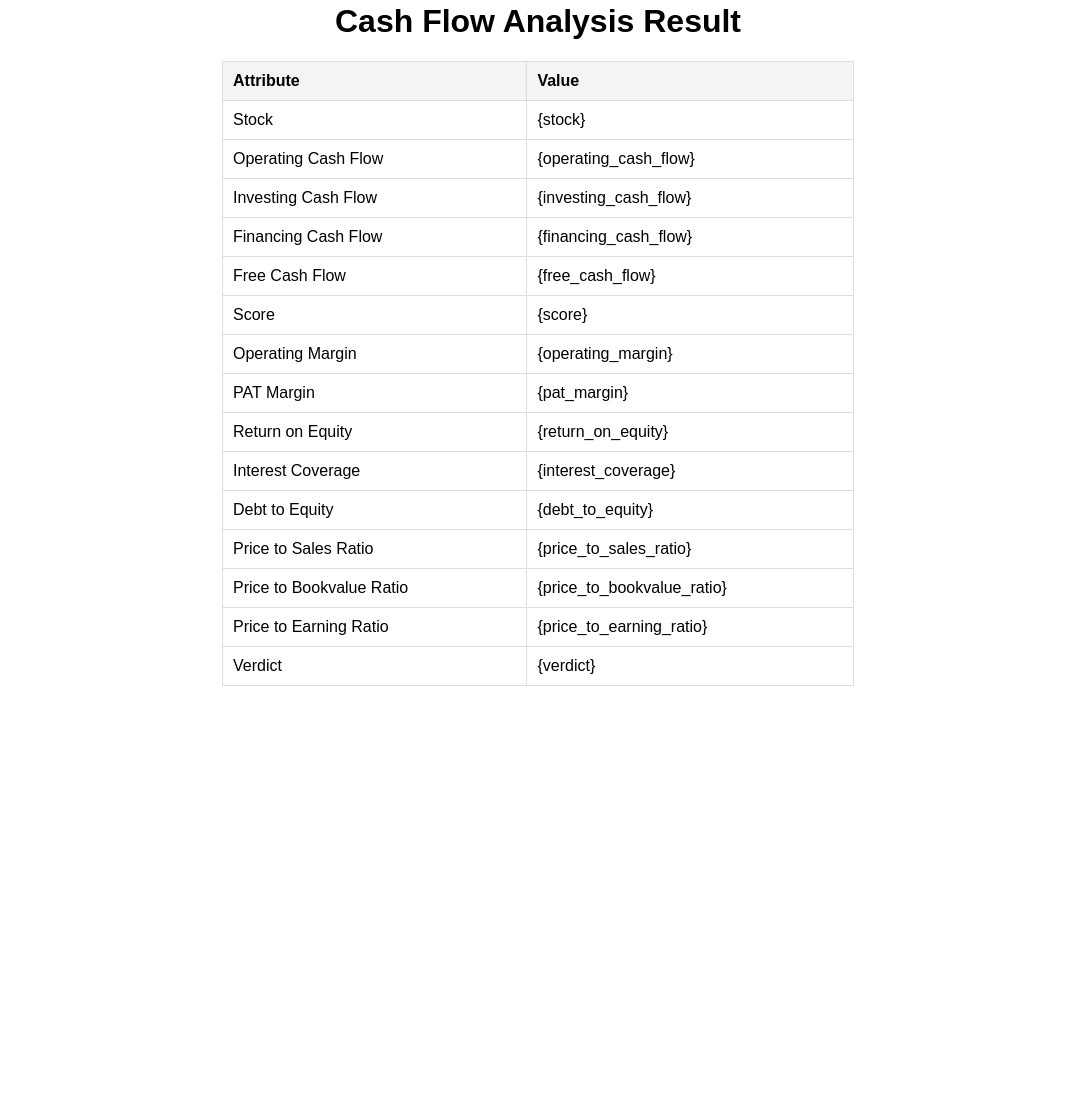
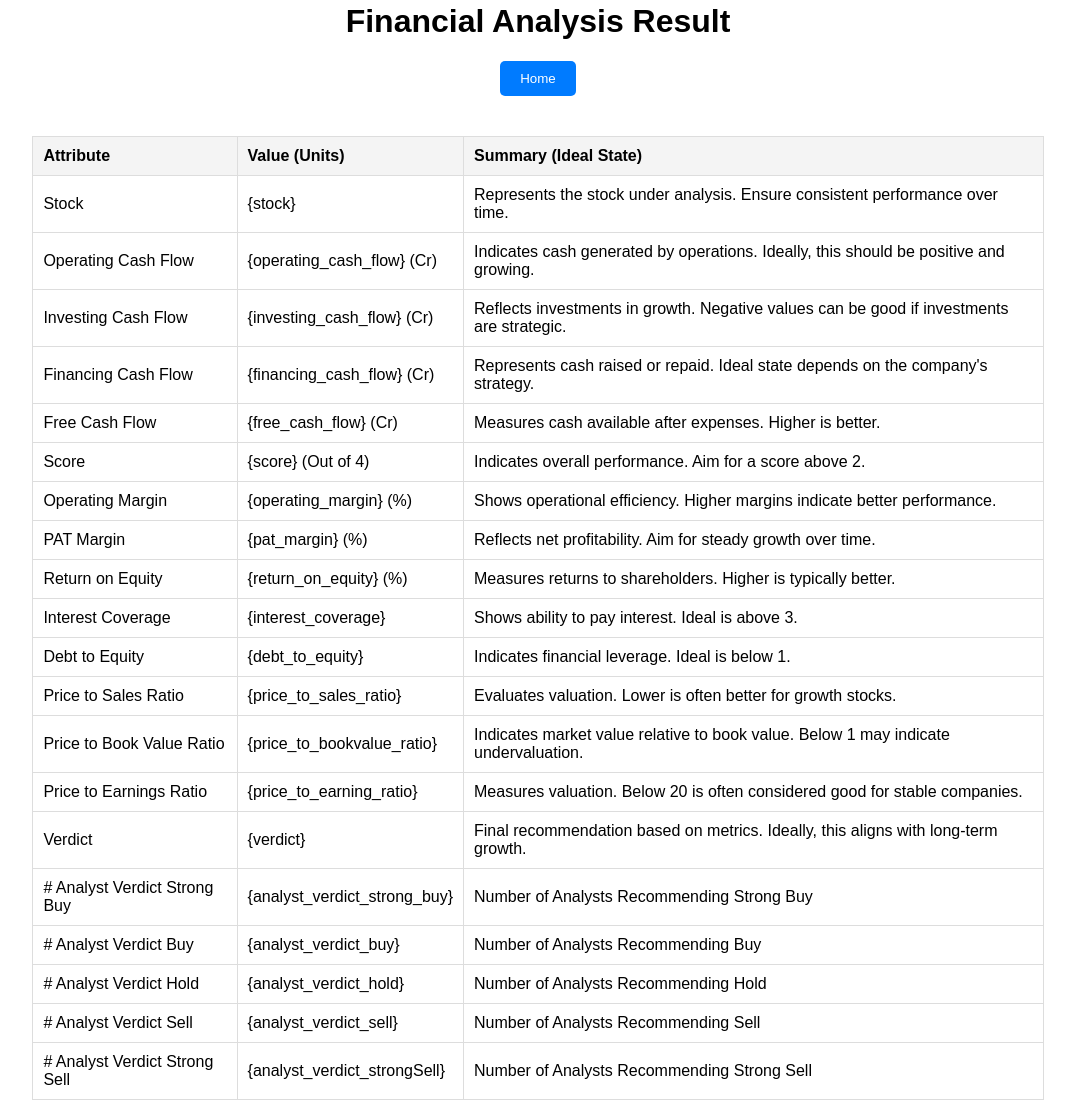
Before and after one commit to anu-007/stock_verdict_app, a plain HTML site: page templates/analysis.html in a window 1280 px wide. Shown: the part 47-1167 px from the top of the page, without its empty margins (102-1177 px from the left). Before the commit the page ends 800 px from the top, so only its background shows below. Drawn offline with Linux system fonts and the light colour scheme.

Commit message:
improvements

```diff
--- a/templates/analysis.html
+++ b/templates/analysis.html
@@ -3,77 +3,144 @@
 
 <head>
     <meta charset="UTF-8">
-    <meta name="viewport" content="width=device-width,initial-scale=1">
-    <title>Cash Flow Analysis Result</title>
+    <meta name="viewport" content="width=device-width, initial-scale=1">
+    <title>Financial Analysis Result</title>
 </head>
 
 <body style="font-family: Arial, sans-serif; text-align: center; margin-top: 50px;">
-    <h1>Cash Flow Analysis Result</h1>
-    <table style="margin: 20px auto; border-collapse: collapse; width: 50%;">
+    <h1>Financial Analysis Result</h1>
+    <button onclick="window.location.href='index.html'"
+        style="margin-bottom: 20px; padding: 10px 20px; background-color: #007BFF; color: white; border: none; border-radius: 5px; cursor: pointer;">
+        Home
+    </button>
+    <table style="margin: 20px auto; border-collapse: collapse; width: 80%;">
         <tr>
             <th style="border: 1px solid #ddd; padding: 10px; text-align: left; background-color: #f4f4f4;">Attribute
             </th>
-            <th style="border: 1px solid #ddd; padding: 10px; text-align: left; background-color: #f4f4f4;">Value</th>
+            <th style="border: 1px solid #ddd; padding: 10px; text-align: left; background-color: #f4f4f4;">Value
+                (Units)</th>
+            <th style="border: 1px solid #ddd; padding: 10px; text-align: left; background-color: #f4f4f4;">Summary
+                (Ideal State)</th>
         </tr>
         <tr>
             <td style="border: 1px solid #ddd; padding: 10px; text-align: left;">Stock</td>
             <td style="border: 1px solid #ddd; padding: 10px; text-align: left;">{stock}</td>
+            <td style="border: 1px solid #ddd; padding: 10px; text-align: left;">Represents the stock under analysis.
+                Ensure consistent performance over time.</td>
         </tr>
         <tr>
             <td style="border: 1px solid #ddd; padding: 10px; text-align: left;">Operating Cash Flow</td>
-            <td style="border: 1px solid #ddd; padding: 10px; text-align: left;">{operating_cash_flow}</td>
+            <td style="border: 1px solid #ddd; padding: 10px; text-align: left;">{operating_cash_flow} (Cr)</td>
+            <td style="border: 1px solid #ddd; padding: 10px; text-align: left;">Indicates cash generated by operations.
+                Ideally, this should be positive and growing.</td>
         </tr>
         <tr>
             <td style="border: 1px solid #ddd; padding: 10px; text-align: left;">Investing Cash Flow</td>
-            <td style="border: 1px solid #ddd; padding: 10px; text-align: left;">{investing_cash_flow}</td>
+            <td style="border: 1px solid #ddd; padding: 10px; text-align: left;">{investing_cash_flow} (Cr)</td>
+            <td style="border: 1px solid #ddd; padding: 10px; text-align: left;">Reflects investments in growth.
+                Negative values can be good if investments are strategic.</td>
         </tr>
         <tr>
             <td style="border: 1px solid #ddd; padding: 10px; text-align: left;">Financing Cash Flow</td>
-            <td style="border: 1px solid #ddd; padding: 10px; text-align: left;">{financing_cash_flow}</td>
+            <td style="border: 1px solid #ddd; padding: 10px; text-align: left;">{financing_cash_flow} (Cr)</td>
+            <td style="border: 1px solid #ddd; padding: 10px; text-align: left;">Represents cash raised or repaid. Ideal
+                state depends on the company's strategy.</td>
         </tr>
         <tr>
             <td style="border: 1px solid #ddd; padding: 10px; text-align: left;">Free Cash Flow</td>
-            <td style="border: 1px solid #ddd; padding: 10px; text-align: left;">{free_cash_flow}</td>
+            <td style="border: 1px solid #ddd; padding: 10px; text-align: left;">{free_cash_flow} (Cr)</td>
+            <td style="border: 1px solid #ddd; padding: 10px; text-align: left;">Measures cash available after expenses.
+                Higher is better.</td>
         </tr>
         <tr>
             <td style="border: 1px solid #ddd; padding: 10px; text-align: left;">Score</td>
-            <td style="border: 1px solid #ddd; padding: 10px; text-align: left;">{score}</td>
+            <td style="border: 1px solid #ddd; padding: 10px; text-align: left;">{score} (Out of 4)</td>
+            <td style="border: 1px solid #ddd; padding: 10px; text-align: left;">Indicates overall performance. Aim for
+                a score above 2.</td>
         </tr>
         <tr>
             <td style="border: 1px solid #ddd; padding: 10px; text-align: left;">Operating Margin</td>
-            <td style="border: 1px solid #ddd; padding: 10px; text-align: left;">{operating_margin}</td>
+            <td style="border: 1px solid #ddd; padding: 10px; text-align: left;">{operating_margin} (%)</td>
+            <td style="border: 1px solid #ddd; padding: 10px; text-align: left;">Shows operational efficiency. Higher
+                margins indicate better performance.</td>
         </tr>
         <tr>
             <td style="border: 1px solid #ddd; padding: 10px; text-align: left;">PAT Margin</td>
-            <td style="border: 1px solid #ddd; padding: 10px; text-align: left;">{pat_margin}</td>
+            <td style="border: 1px solid #ddd; padding: 10px; text-align: left;">{pat_margin} (%)</td>
+            <td style="border: 1px solid #ddd; padding: 10px; text-align: left;">Reflects net profitability. Aim for
+                steady growth over time.</td>
         </tr>
         <tr>
             <td style="border: 1px solid #ddd; padding: 10px; text-align: left;">Return on Equity</td>
-            <td style="border: 1px solid #ddd; padding: 10px; text-align: left;">{return_on_equity}</td>
+            <td style="border: 1px solid #ddd; padding: 10px; text-align: left;">{return_on_equity} (%)</td>
+            <td style="border: 1px solid #ddd; padding: 10px; text-align: left;">Measures returns to shareholders.
+                Higher is typically better.</td>
         </tr>
         <tr>
             <td style="border: 1px solid #ddd; padding: 10px; text-align: left;">Interest Coverage</td>
             <td style="border: 1px solid #ddd; padding: 10px; text-align: left;">{interest_coverage}</td>
+            <td style="border: 1px solid #ddd; padding: 10px; text-align: left;">Shows ability to pay interest. Ideal is
+                above 3.</td>
         </tr>
         <tr>
             <td style="border: 1px solid #ddd; padding: 10px; text-align: left;">Debt to Equity</td>
             <td style="border: 1px solid #ddd; padding: 10px; text-align: left;">{debt_to_equity}</td>
+            <td style="border: 1px solid #ddd; padding: 10px; text-align: left;">Indicates financial leverage. Ideal is
+                below 1.</td>
         </tr>
         <tr>
             <td style="border: 1px solid #ddd; padding: 10px; text-align: left;">Price to Sales Ratio</td>
             <td style="border: 1px solid #ddd; padding: 10px; text-align: left;">{price_to_sales_ratio}</td>
+            <td style="border: 1px solid #ddd; padding: 10px; text-align: left;">Evaluates valuation. Lower is often
+                better for growth stocks.</td>
         </tr>
         <tr>
-            <td style="border: 1px solid #ddd; padding: 10px; text-align: left;">Price to Bookvalue Ratio</td>
+            <td style="border: 1px solid #ddd; padding: 10px; text-align: left;">Price to Book Value Ratio</td>
             <td style="border: 1px solid #ddd; padding: 10px; text-align: left;">{price_to_bookvalue_ratio}</td>
+            <td style="border: 1px solid #ddd; padding: 10px; text-align: left;">Indicates market value relative to book
+                value. Below 1 may indicate undervaluation.</td>
         </tr>
         <tr>
-            <td style="border: 1px solid #ddd; padding: 10px; text-align: left;">Price to Earning Ratio</td>
+            <td style="border: 1px solid #ddd; padding: 10px; text-align: left;">Price to Earnings Ratio</td>
             <td style="border: 1px solid #ddd; padding: 10px; text-align: left;">{price_to_earning_ratio}</td>
+            <td style="border: 1px solid #ddd; padding: 10px; text-align: left;">Measures valuation. Below 20 is often
+                considered good for stable companies.</td>
         </tr>
         <tr>
             <td style="border: 1px solid #ddd; padding: 10px; text-align: left;">Verdict</td>
             <td style="border: 1px solid #ddd; padding: 10px; text-align: left;">{verdict}</td>
+            <td style="border: 1px solid #ddd; padding: 10px; text-align: left;">Final recommendation based on metrics.
+                Ideally, this aligns with long-term growth.</td>
+        </tr>
+        <tr>
+            <td style="border: 1px solid #ddd; padding: 10px; text-align: left;"># Analyst Verdict Strong Buy</td>
+            <td style="border: 1px solid #ddd; padding: 10px; text-align: left;">{analyst_verdict_strong_buy}</td>
+            <td style="border: 1px solid #ddd; padding: 10px; text-align: left;">Number of Analysts Recommending Strong
+                Buy</td>
+        </tr>
+        <tr>
+            <td style="border: 1px solid #ddd; padding: 10px; text-align: left;"># Analyst Verdict Buy</td>
+            <td style="border: 1px solid #ddd; padding: 10px; text-align: left;">{analyst_verdict_buy}</td>
+            <td style="border: 1px solid #ddd; padding: 10px; text-align: left;">Number of Analysts Recommending Buy
+            </td>
+        </tr>
+        <tr>
+            <td style="border: 1px solid #ddd; padding: 10px; text-align: left;"># Analyst Verdict Hold</td>
+            <td style="border: 1px solid #ddd; padding: 10px; text-align: left;">{analyst_verdict_hold}</td>
+            <td style="border: 1px solid #ddd; padding: 10px; text-align: left;">Number of Analysts Recommending Hold
+            </td>
+        </tr>
+        <tr>
+            <td style="border: 1px solid #ddd; padding: 10px; text-align: left;"># Analyst Verdict Sell</td>
+            <td style="border: 1px solid #ddd; padding: 10px; text-align: left;">{analyst_verdict_sell}</td>
+            <td style="border: 1px solid #ddd; padding: 10px; text-align: left;">Number of Analysts Recommending Sell
+            </td>
+        </tr>
+        <tr>
+            <td style="border: 1px solid #ddd; padding: 10px; text-align: left;"># Analyst Verdict Strong Sell</td>
+            <td style="border: 1px solid #ddd; padding: 10px; text-align: left;">{analyst_verdict_strongSell}</td>
+            <td style="border: 1px solid #ddd; padding: 10px; text-align: left;">Number of Analysts Recommending Strong
+                Sell</td>
         </tr>
     </table>
 </body>
```
Also changed, not shown: index.html (+2 -2 lines), 4 other files.
